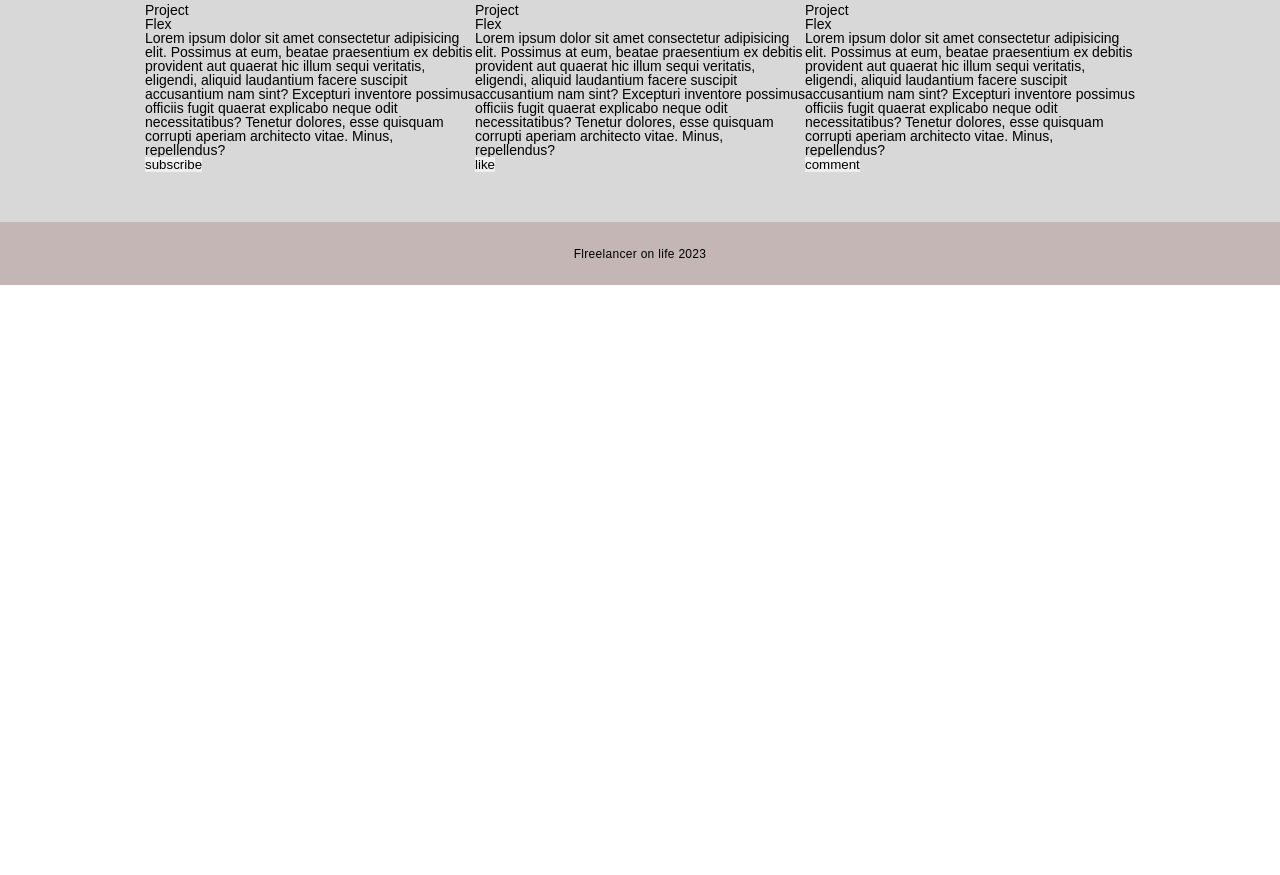
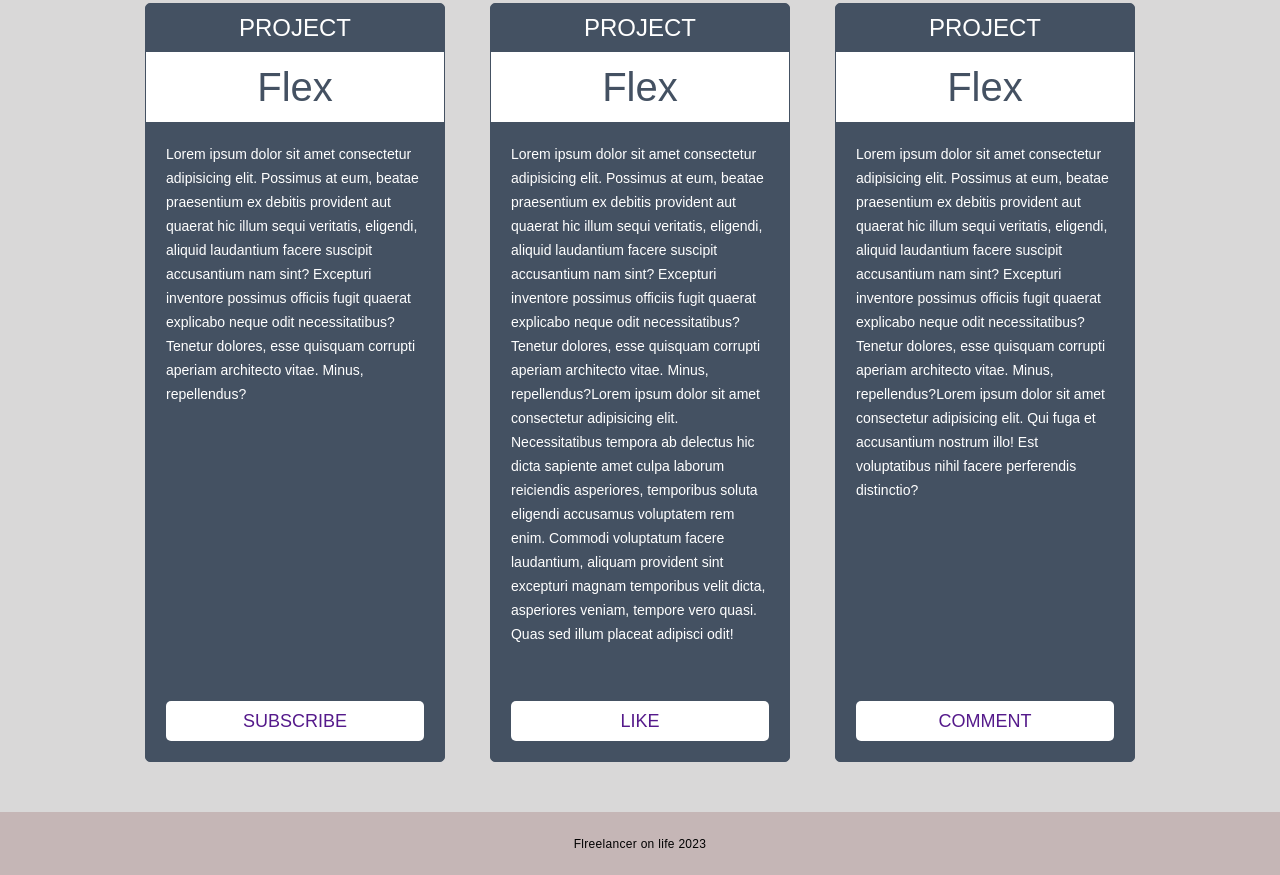
Before and after one commit to Viktor02v/Project-Flex, a plain HTML site: page project flex/index.html in a window 1280 px wide. Shown: the part 1959-2834 px from the top of the page. Before the commit the page ends 2244 px from the top, so only its background shows below. Drawn offline with Linux system fonts and the light colour scheme.

Commit message:
feature 1

```diff
--- a/project flex/index.html
+++ b/project flex/index.html
@@ -165,7 +165,7 @@
 										eligendi, aliquid laudantium facere suscipit accusantium nam sint? Excepturi inventore
 										possimus officiis fugit quaerat explicabo neque odit necessitatibus? Tenetur dolores, esse
 										quisquam corrupti aperiam architecto vitae. Minus, repellendus?</div>
-									<button class="cards__btn">subscribe</button>
+									<a href="" class="cards__btn">subscribe</a>
 								</div>
 							</div>
 							<div class="cards__column">
@@ -176,8 +176,13 @@
 										eum, beatae praesentium ex debitis provident aut quaerat hic illum sequi veritatis,
 										eligendi, aliquid laudantium facere suscipit accusantium nam sint? Excepturi inventore
 										possimus officiis fugit quaerat explicabo neque odit necessitatibus? Tenetur dolores, esse
-										quisquam corrupti aperiam architecto vitae. Minus, repellendus?</div>
-									<button class="cards__btn">like</button>
+										quisquam corrupti aperiam architecto vitae. Minus, repellendus?Lorem ipsum dolor sit amet
+										consectetur adipisicing elit. Necessitatibus tempora ab delectus hic dicta sapiente amet
+										culpa laborum reiciendis asperiores, temporibus soluta eligendi accusamus voluptatem rem
+										enim. Commodi voluptatum facere laudantium, aliquam provident sint excepturi magnam
+										temporibus velit dicta, asperiores veniam, tempore vero quasi. Quas sed illum placeat
+										adipisci odit!</div>
+									<a href="" class="cards__btn">like</a>
 								</div>
 							</div>
 							<div class="cards__column">
@@ -188,8 +193,10 @@
 										eum, beatae praesentium ex debitis provident aut quaerat hic illum sequi veritatis,
 										eligendi, aliquid laudantium facere suscipit accusantium nam sint? Excepturi inventore
 										possimus officiis fugit quaerat explicabo neque odit necessitatibus? Tenetur dolores, esse
-										quisquam corrupti aperiam architecto vitae. Minus, repellendus?</div>
-									<button class="cards__btn">comment</button>
+										quisquam corrupti aperiam architecto vitae. Minus, repellendus?Lorem ipsum dolor sit amet
+										consectetur adipisicing elit. Qui fuga et accusantium nostrum illo! Est voluptatibus nihil
+										facere perferendis distinctio?</div>
+									<a href="" class="cards__btn">comment</a>
 								</div>
 							</div>
 						</div>
--- a/project flex/scss/style.scss
+++ b/project flex/scss/style.scss
@@ -167,6 +167,7 @@ padding: 50px 0px;
 	}
 
 	&__body {
+
 	max-width: 990px;
 	margin: 0 auto;
 
@@ -174,25 +175,58 @@ padding: 50px 0px;
 
 	&__row {
 	display: flex;
+	margin: 0 -22.5px;
 	}
 
 	&__column {
 	flex: 0 1 33.333%;
+	padding: 0 22.5px;
+	display: flex;
+
 	}
 
 	&__item {
+	background-color: #445162;
+	color: #fff;
+	border-radius: 5px;
+	border: 1px solid #445162;
+	display: flex;
+	flex-direction: column;
 	}
 
 	&__subtitle {
+		font-size: 24px;
+		text-transform: uppercase;
+		padding: 12px 0;
+		text-align: center;
 	}
 
 	&__label {
+		background-color: white;
+		color: #445162;
+		text-align: center;
+		padding: 15px 0;
+		font-size: 40px;
 	}
 
 	&__text {
+		padding: 20px;
+		font-size: 14px;
+		line-height: 24px;
+		margin: 0 0 15px 0;
+		flex: 1 1 auto;
 	}
 
 	&__btn {
+		line-height: 40px;
+		border-radius: 5px;
+	font-size: 18px;
+	text-transform: uppercase;
+	margin: 20px 20px;
+	text-align: center;
+	background-color: #fff;
+	height: 40px;
+	display: block;
 	}
 }
 
```
Also changed, not shown: css/style.css.
